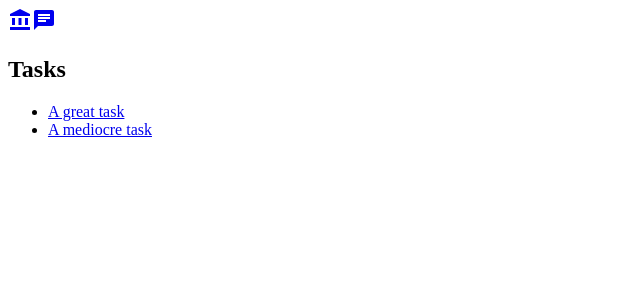
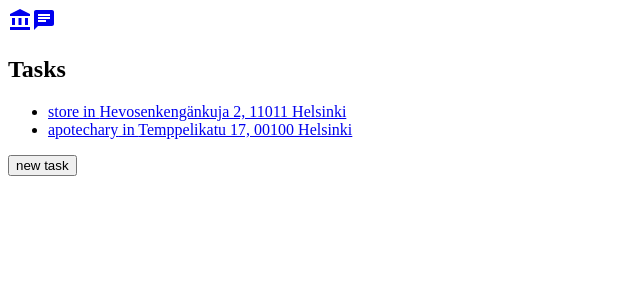
Before and after one commit to kclassic/helppis, a React (Create React App) app: page /home in a window 1280 px wide. Shown: the top 300 px of the page, without its empty margins (0-640 px from the left). Built offline with nearby package versions, Linux system fonts and the light colour scheme.

Commit message:
Inital context and task format and adding

```diff
--- a/src/App.js
+++ b/src/App.js
@@ -6,8 +6,71 @@ import ChatIcon from "@material-ui/icons/Chat";
 import Chat from "./chat/Chat";
 import MainPage from "./MainPage";
 
-function App() {
+const AppContext = React.createContext();
+
+class App extends React.Component {
+  constructor(props) {
+    super(props);
+
+    this.addTask = task => {
+      this.setState(state => ({
+        tasks: [...state.tasks, task]
+      }));
+    };
+
+    this.state = {
+      user: {
+        name: "John Smith",
+        location: "00100",
+        mummos: [
+          {
+            location: "mummos home",
+            name: "Tyyne"
+          }
+        ]
+      },
+      tasks: [
+        {
+          id: 0,
+          owner: "John Smith",
+          created: new Date(),
+          type: {
+            type: "store",
+            items: ["milk", "bread", "beer"]
+          },
+          location: "Hevosenkengänkuja 2, 11011 Helsinki",
+          status: "closed"
+        },
+        {
+          id: 1,
+          owner: "John Smith",
+          created: new Date(),
+          type: {
+            type: "store",
+            items: ["milk", "bread", "beer"]
+          },
+          location: "Hevosenkengänkuja 2, 11011 Helsinki",
+          status: "open"
+        },
+        {
+          id: 13,
+          owner: "Tyyne",
+          created: new Date(),
+          type: {
+            type: "apotechary",
+            items: ["burana 600mg"]
+          },
+          location: "Temppelikatu 17, 00100 Helsinki",
+          status: "open"
+        }
+      ],
+      addTask: this.addTask
+    };
+  }
+
+  render() {
     return (
+      <AppContext.Provider value={this.state}>
         <Router>
           <div>
             <Link to="/home">
@@ -23,14 +86,20 @@ function App() {
               <h2>Profile</h2>
             </Route>
             <Route path="/home">
-          <MainPage />
+              <AppContext.Consumer>
+                {({ tasks, addTask }) => (
+                  <MainPage tasks={tasks} addTask={addTask} />
+                )}
+              </AppContext.Consumer>
             </Route>
             <Route path="/chat">
               <Chat />
             </Route>
           </Switch>
         </Router>
+      </AppContext.Provider>
     );
+  }
 }
 
 export default App;
--- a/src/MainPage.jsx
+++ b/src/MainPage.jsx
@@ -7,35 +7,46 @@ import {
   useParams
 } from "react-router-dom";
 
-const tasks = [
-  { id: 1, title: "A great task" },
-  { id: 3, title: "A mediocre task" }
-];
+const newTask = {
+  id: 9,
+  owner: "Pasha",
+  created: new Date(),
+  type: {
+    type: "store",
+    items: ["milk", "bread", "beer"]
+  },
+  location: "Home address",
+  status: "open"
+};
 
-const MainPage = () => {
+const MainPage = ({ tasks, addTask }) => {
   let { url, path } = useRouteMatch();
   return (
     <div>
       <h2>Tasks</h2>
 
       <ul>
-        {tasks.map(task => (
-          <li>
-            <Link to={`${url}/${task.id}`}>{task.title}</Link>
-          </li>
-        ))}
+        {tasks
+          .filter(t => t.status === "open")
+          .map((task, idx) => (
+            <li key={idx}>
+              <Link to={`${url}/${task.id}`}>
+                {task.type.type} in {task.location}
+              </Link>
+            </li>
+          ))}
       </ul>
-
+      <button onClick={() => addTask(newTask)}>new task</button>
       <Switch>
         <Route path={`${path}/:taskId`}>
-          <Task />
+          <Task tasks={tasks} />
         </Route>
       </Switch>
     </div>
   );
 };
 
-const Task = () => {
+const Task = ({ tasks }) => {
   let { taskId } = useParams();
   const task = tasks.find(t => String(t.id) === taskId);
   if (!task) return null;
@@ -48,7 +59,9 @@ const Task = () => {
         borderRadius: "5px"
       }}
     >
-      <h1>{task.title}</h1>
+      <h1>
+        Get {task.type.type} for {task.owner}
+      </h1>
       <h3>Requested task ID: {task.id}</h3>
     </div>
   );
```
Lines whose indentation alone changed are shown as unchanged.
